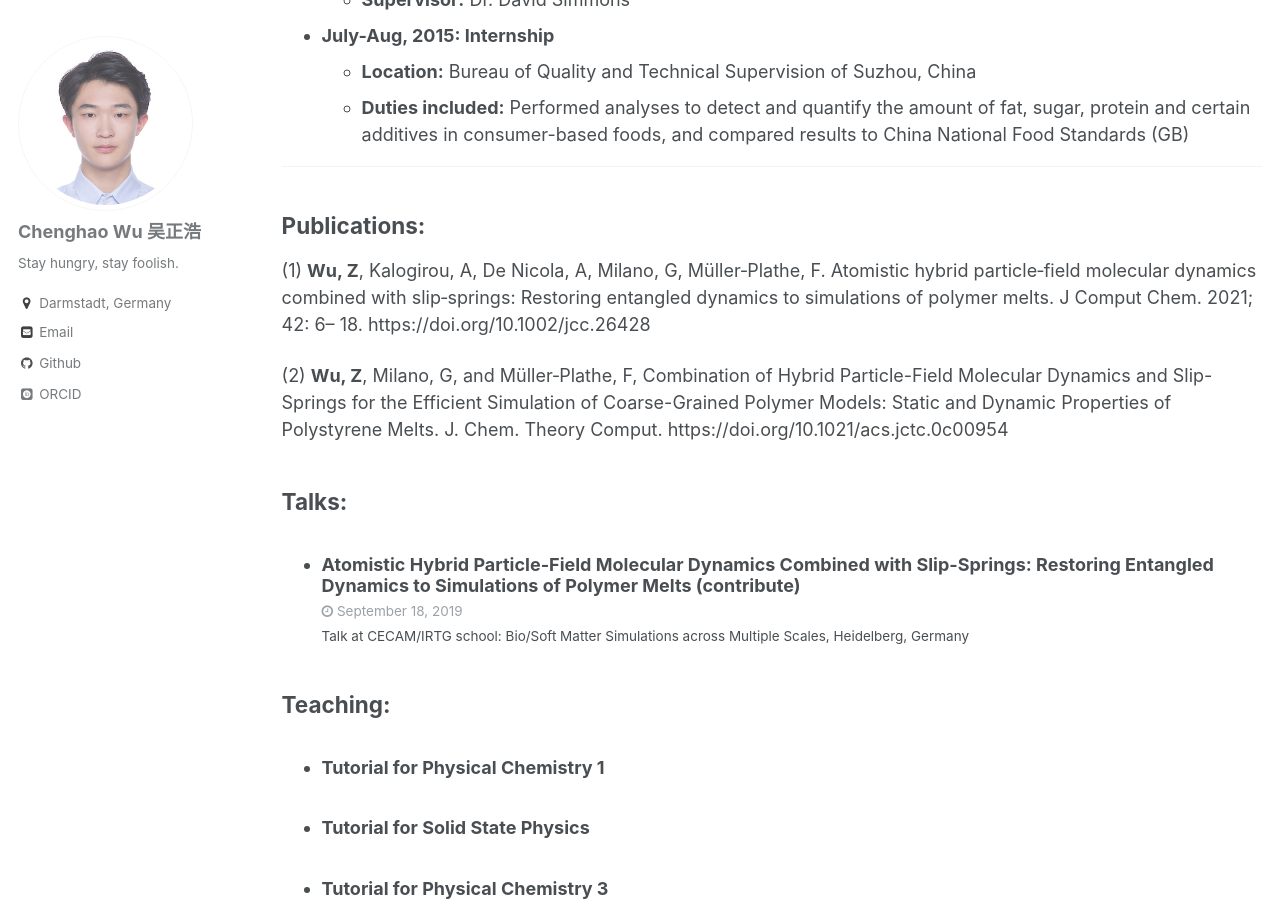
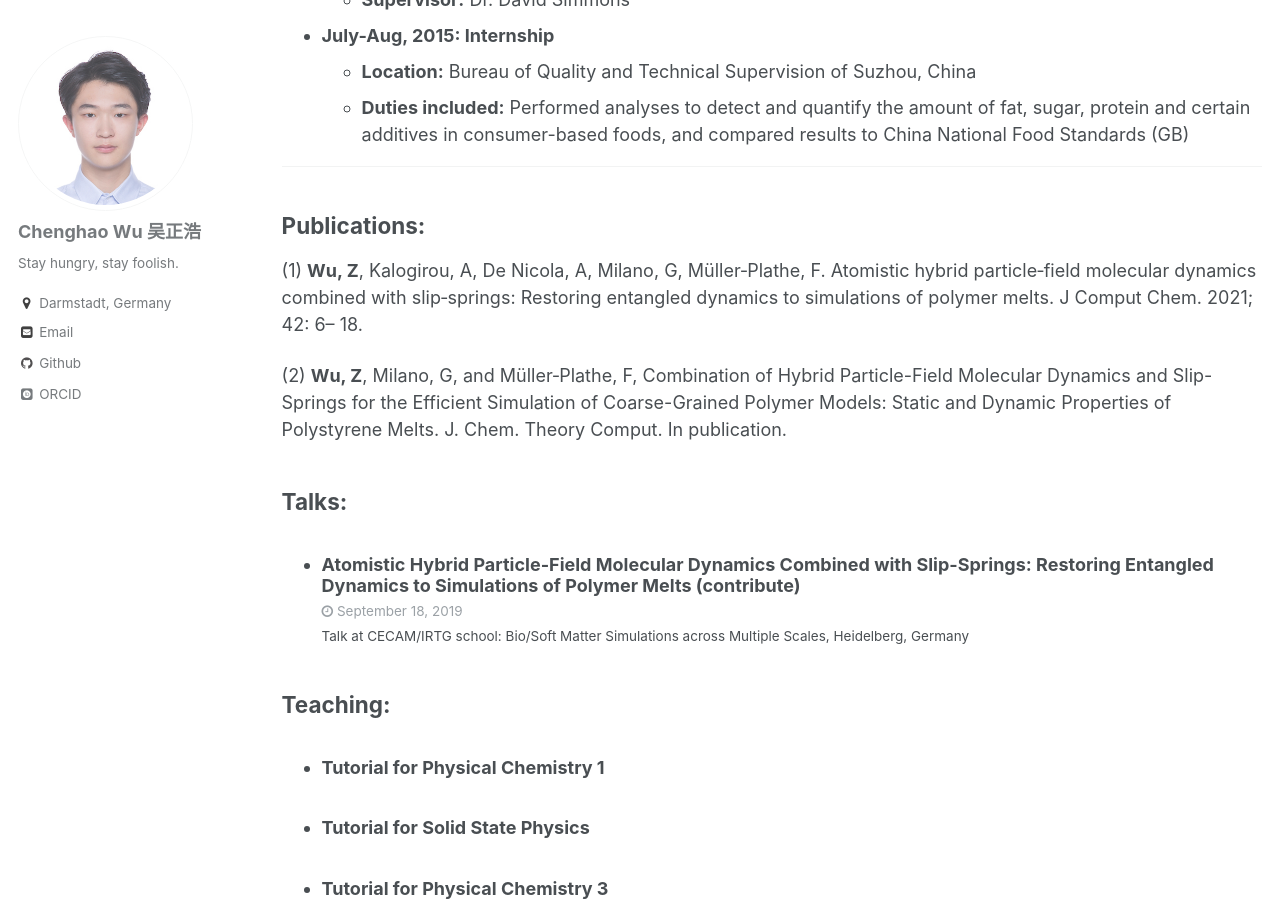
Before and after one commit to Chenghao-Wu/Chenghao-Wu.github.io, a Jekyll site: the page built from _pages/cv.md, in a window 1280 px wide and 900 px high, scrolled down 1463 px. Built offline with Jekyll 4.4.1, drawn with Linux system fonts in a browser that asks for light colours; some web fonts are replaced.

Commit message:
update 17

```diff
--- a/_pages/cv.md
+++ b/_pages/cv.md
@@ -62,9 +62,9 @@ Research experience:
 Publications:
 ------
 
-(1) **Wu, Z**, Kalogirou, A, De Nicola, A, Milano, G, Müller‐Plathe, F. Atomistic hybrid particle‐field molecular dynamics combined with slip‐springs: Restoring entangled dynamics to simulations of polymer melts. J Comput Chem. 2021; 42: 6– 18. https://doi.org/10.1002/jcc.26428
+(1) **Wu, Z**, Kalogirou, A, De Nicola, A, Milano, G, Müller‐Plathe, F. Atomistic hybrid particle‐field molecular dynamics combined with slip‐springs: Restoring entangled dynamics to simulations of polymer melts. J Comput Chem. 2021; 42: 6– 18.
 
-(2) **Wu, Z**, Milano, G, and Müller‐Plathe, F, Combination of Hybrid Particle-Field Molecular Dynamics and Slip-Springs for the Efficient Simulation of Coarse-Grained Polymer Models: Static and Dynamic Properties of Polystyrene Melts. J. Chem. Theory Comput. https://doi.org/10.1021/acs.jctc.0c00954
+(2) **Wu, Z**, Milano, G, and Müller‐Plathe, F, Combination of Hybrid Particle-Field Molecular Dynamics and Slip-Springs for the Efficient Simulation of Coarse-Grained Polymer Models: Static and Dynamic Properties of Polystyrene Melts. J. Chem. Theory Comput. In publication.
 
 
 Talks:
```
